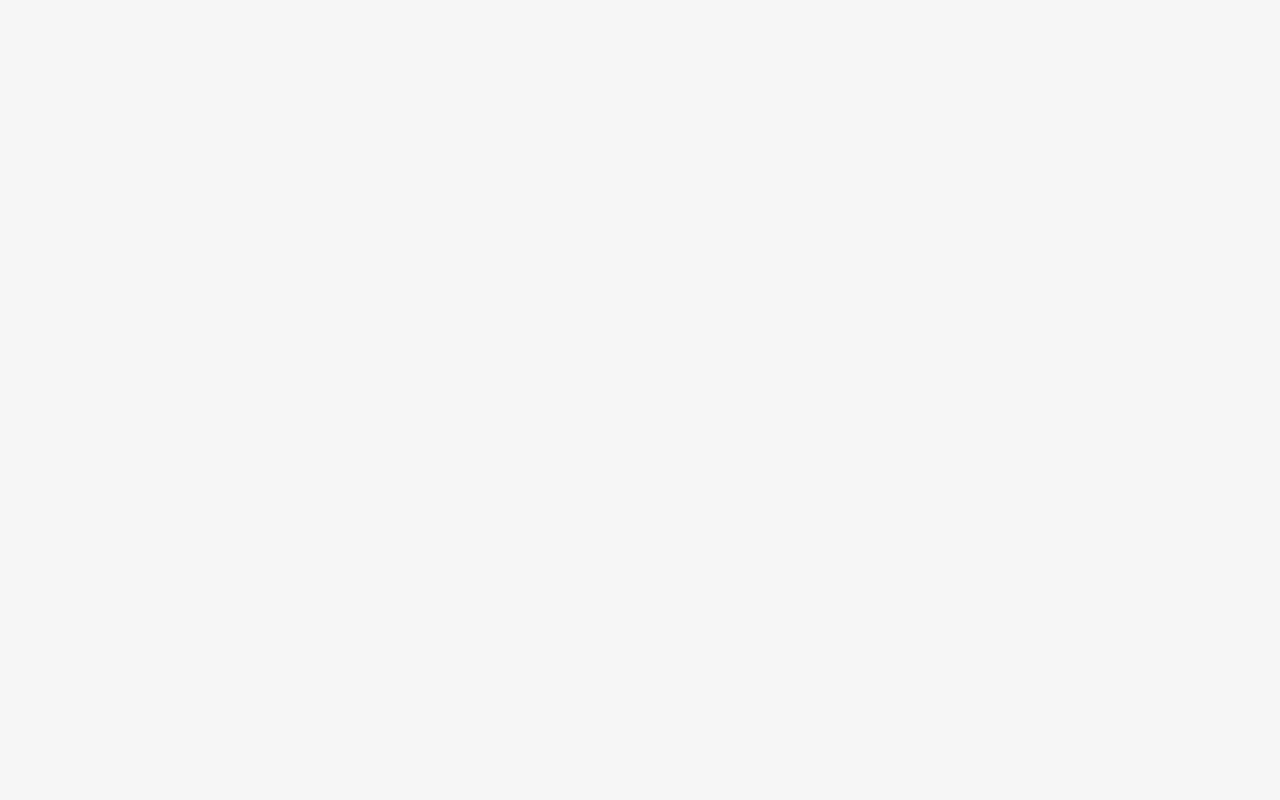
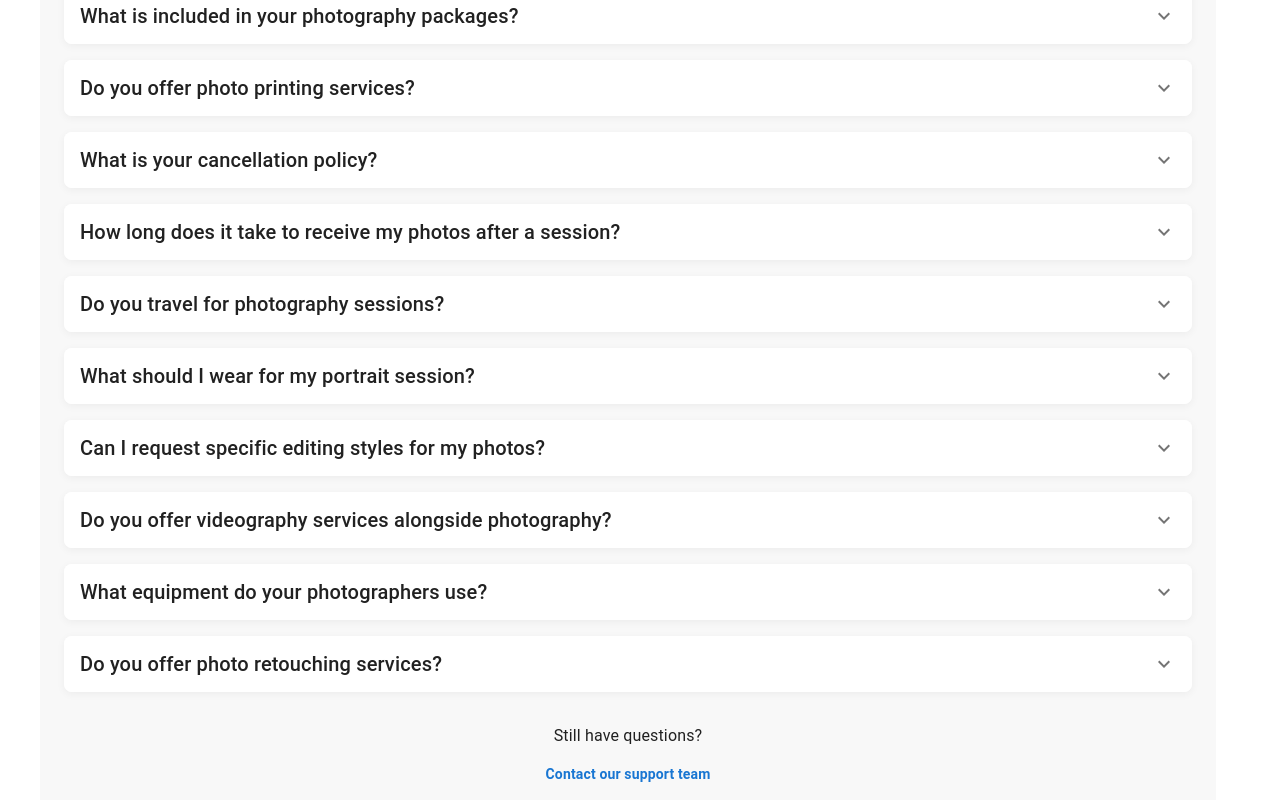
Before and after one commit to RUPENDER30062003/photo_gallary, a React (Vite) app: page /contact in a window 1280 px wide. Shown: the part 1680-2480 px from the top of the page. Before the commit the page ends 1675 px from the top, so only its background shows below. Built offline with nearby package versions, Linux system fonts and the light colour scheme.

Commit message:
Accordian Faq

```diff
--- a/src/App.jsx
+++ b/src/App.jsx
@@ -68,13 +68,13 @@ import Home from './pages/Home/Home';
 import About from './pages/About/About';
 import Services from './pages/Services/Services';
 import theme from './theme/theme';
-
-
+import ScrollToTop from './components/ScrollToTop/ScrollToTop';
 function App() {
   return (
     <ThemeProvider theme={theme}>
       <CssBaseline/>
       <Router>
+        <ScrollToTop/>
         <MainLayout>
         </MainLayout>
       </Router>
--- /dev/null
+++ b/src/components/Faq/Faq.jsx
@@ -0,0 +1,163 @@
+import React, { useState } from 'react';
+import {
+  Box,
+  Container,
+  Typography,
+  Accordion,
+  AccordionSummary,
+  AccordionDetails,
+  Divider,
+} from '@mui/material';
+import ExpandMoreIcon from '@mui/icons-material/ExpandMore';
+
+// Dummy FAQ data
+const faqData = [
+    {
+      id: 1,
+      question: "What photography services do you offer?",
+      answer: "We offer a wide range of photography services including portrait photography, wedding photography, event coverage, commercial photography, and product photography. Our team of experienced photographers can cater to your specific needs and preferences."
+    },
+    {
+      id: 2,
+      question: "How far in advance should I book a photography session?",
+      answer: "For portrait sessions, we recommend booking at least 2-3 weeks in advance. For weddings and major events, we suggest booking 3-6 months ahead to ensure availability. For urgent requests, please contact us directly, and we'll do our best to accommodate your needs."
+    },
+    {
+      id: 3,
+      question: "What is included in your photography packages?",
+      answer: "Our standard packages include the photography session, professional editing of selected photos, digital delivery of high-resolution images, and printing rights. Premium packages may include additional services such as physical prints, photo albums, or extended session times. Custom packages are available upon request."
+    },
+    {
+      id: 4,
+      question: "Do you offer photo printing services?",
+      answer: "Yes, we offer professional photo printing services in various sizes and finishes. We work with top-quality print labs to ensure your images look stunning whether displayed on your wall or in an album. We can also recommend trusted third-party print services if you prefer."
+    },
+    {
+      id: 5,
+      question: "What is your cancellation policy?",
+      answer: "We understand that circumstances change. For cancellations made at least 7 days before your scheduled session, we offer a full refund of your deposit. Cancellations within 7 days of your session may result in a partial refund or credit toward a future session, depending on the circumstances."
+    },
+    {
+      id: 6,
+      question: "How long does it take to receive my photos after a session?",
+      answer: "Delivery times vary based on the type of photography service. For standard portrait sessions, you can expect to receive your edited digital images within 1-2 weeks. For weddings and larger events, delivery typically takes 3-4 weeks. Rush processing is available for an additional fee if you need your photos sooner."
+    },
+    {
+      id: 7,
+      question: "Do you travel for photography sessions?",
+      answer: "Absolutely! We're happy to travel to your preferred location. Travel within 30 miles of our studio is included in our standard rates. For destinations beyond this range, additional travel fees may apply based on distance and travel time. For destination weddings or international shoots, please contact us for a custom quote."
+    },
+    {
+      id: 8,
+      question: "What should I wear for my portrait session?",
+      answer: "We recommend wearing outfits that make you feel comfortable and confident. Solid colors typically photograph well, while busy patterns can be distracting. For family or group photos, coordinating colors (rather than exact matching) creates visual harmony. We're happy to provide a detailed style guide before your session or discuss specific outfit choices during your consultation."
+    },
+    {
+      id: 9,
+      question: "Can I request specific editing styles for my photos?",
+      answer: "Yes! During your consultation, we'll discuss your preferred editing style. We offer classic, true-to-life editing as our standard, but can accommodate requests for film emulation, black and white, vintage effects, or other stylistic preferences. We encourage you to share examples of styles you love so we can align our editing with your vision."
+    },
+    {
+      id: 10,
+      question: "Do you offer videography services alongside photography?",
+      answer: "Yes, we offer professional videography services that can be added to any photography package or booked separately. Our video services include event coverage, promotional videos, and cinematic storytelling. We provide fully edited video content with options for different lengths, from highlight reels to feature-length documentation."
+    },
+    {
+      id: 11,
+      question: "What equipment do your photographers use?",
+      answer: "Our photographers work with professional-grade equipment including full-frame Canon and Sony cameras, a variety of prime and zoom lenses, and professional lighting gear. We always bring backup equipment to every shoot to ensure technical difficulties never compromise your photos. Our equipment is regularly maintained and updated to maintain the highest quality standards."
+    },
+    {
+      id: 12,
+      question: "Do you offer photo retouching services?",
+      answer: "All of our photos include basic retouching such as color correction, exposure adjustments, and minor blemish removal. For more extensive retouching needs like skin smoothing, body contouring, or background manipulation, we offer premium retouching services at an additional cost. We strive to enhance natural beauty while maintaining an authentic look in all our images."
+    }
+];
+
+export const FAQ = () => {
+
+  const [expanded, setExpanded] = useState(false);
+
+  const handleChange = (panel) => (event, isExpanded) => {
+    setExpanded(isExpanded ? panel : false);
+  };
+
+  return(
+
+    <Box
+      sx={{
+        py: 6,
+        backgroundColor: '#f8f8f8',
+      }}
+    >
+
+      <Container maxWidth="lg">
+        <Typography
+          variant="h4"
+          component="h2"
+          align="center"
+          gutterBottom
+          sx={{ mb: 4, fontWeight: 'bold' }}
+        >
+          Frequently Asked Questions
+        </Typography>
+
+        {faqData.map((faq) => (
+          <Accordion
+            key={faq.id}
+            expanded={expanded === `panel${faq.id}`}
+            onChange={handleChange(`panel${faq.id}`)}
+            sx={{
+              mb: 2,
+              boxShadow: '0px 2px 8px rgba(0,0,0,0.05)',
+              '&:before': { display: 'none' },
+              borderRadius: '8px !important',
+              overflow: 'hidden',
+            }}
+          >
+
+            <AccordionSummary
+              expandIcon={<ExpandMoreIcon />}
+              aria-controls={`panel${faq.id}-content`}
+              id={`panel${faq.id}-header`}
+              sx={{
+                backgroundColor: 'white',
+                '&:hover': { backgroundColor: '#f5f5f5' },
+              }}
+            >
+              <Typography variant="h6" sx={{ fontWeight: 500 }}>
+                {faq.question}
+              </Typography>
+            </AccordionSummary>
+            <AccordionDetails sx={{ pt: 2, pb: 3, px: 3 }}>
+              <Typography variant="body1" color="text.secondary">
+                {faq.answer}
+              </Typography>
+            </AccordionDetails>
+          </Accordion>
+        ))}
+
+        {/* <Divider sx={{ mt: 4 }} /> */}
+
+        <Box sx={{ mt: 4, textAlign: 'center' }}>
+          <Typography variant="body1" sx={{ mb: 2 }}>
+            Still have questions?
+          </Typography>
+          <Typography
+            variant="body2"
+            color="primary"
+            sx={{
+              cursor: 'pointer',
+              fontWeight: 'bold',
+              '&:hover': { textDecoration: 'underline' }
+            }}
+          >
+            Contact our support team
+          </Typography>
+        </Box>
+      </Container>
+    </Box>
+  );
+};
+
+export default FAQ;
--- a/src/components/Footer/Footer.jsx
+++ b/src/components/Footer/Footer.jsx
@@ -12,6 +12,7 @@ import {
   import TwitterIcon from '@mui/icons-material/Twitter';
   import InstagramIcon from '@mui/icons-material/Instagram';
   import LinkedInIcon from '@mui/icons-material/LinkedIn';
+  import Faq from '../Faq/Faq';
 
   export  const Footer = () => {
     return (
@@ -27,6 +28,7 @@ import {
       >
         <Container maxWidth="lg">
           <Grid container spacing={3}>
+            <Faq/>
             <Grid item xs={12} md={6}>
               <Typography variant="h6" component="div" gutterBottom sx={{ fontWeight: 'bold' }}>
                 FOOTER
@@ -70,6 +72,7 @@ import {
             © {new Date().getFullYear()} Photo Gallery App. All rights reserved.
           </Typography>
         </Container>
+
       </Box>
     );
   };
--- /dev/null
+++ b/src/components/ScrollToTop/ScrollToTop.jsx
@@ -0,0 +1,14 @@
+import { useEffect } from "react";
+import { useLocation } from "react-router-dom";
+
+const ScrollToTop = () => {
+  const { pathname } = useLocation();
+
+  useEffect(() => {
+    window.scrollTo(0, 0); // Scroll to the top of the page
+  }, [pathname]); // Runs whenever the route changes
+
+  return null;
+};
+
+export default ScrollToTop;
```
Also changed, not shown: src/layouts/MainLayout.jsx (+8 -0 lines).
